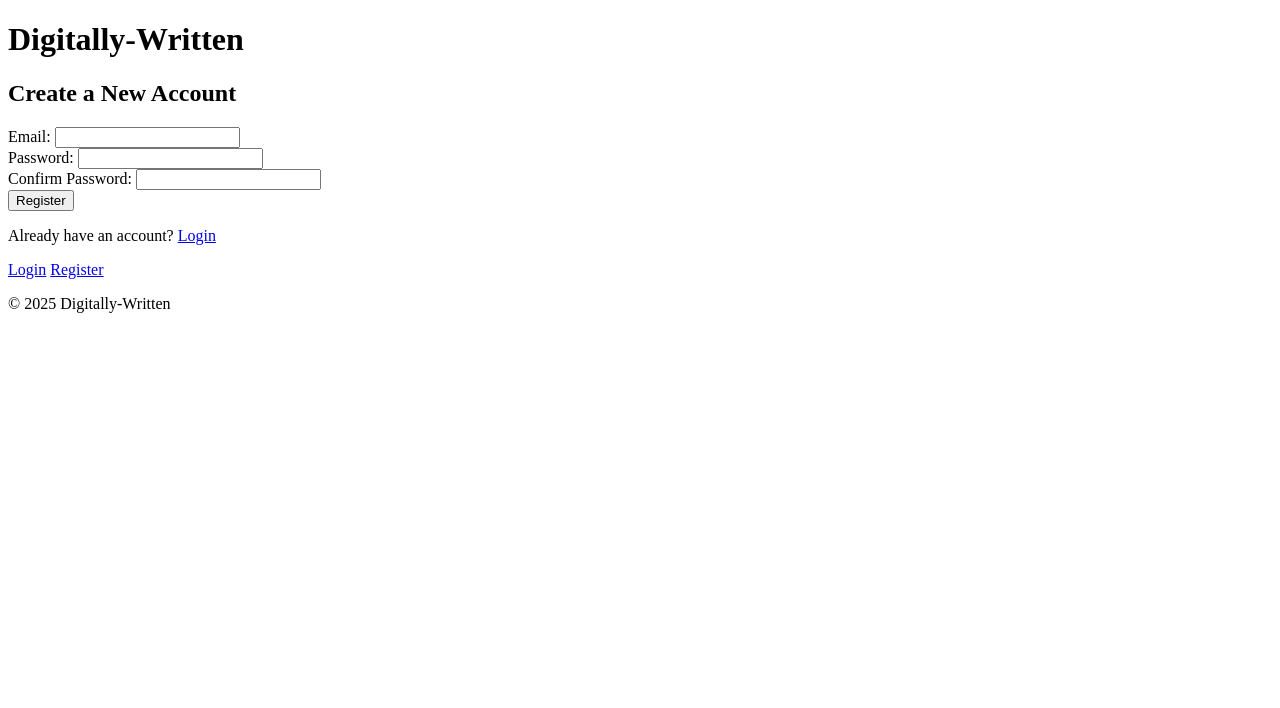
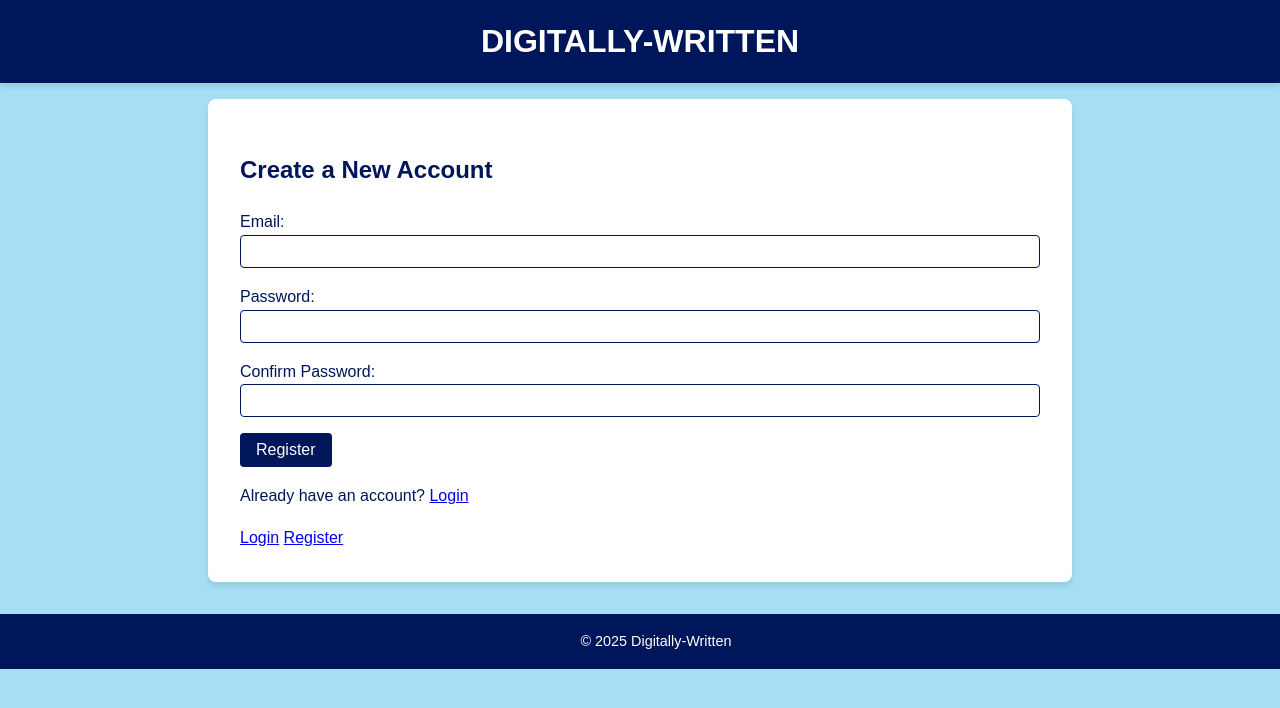
Before and after one commit to QuanBuford/Digitally-Written.com, a Django app: page /register/ in a window 1280 px wide. Shown: the top 708 px of the page. Run offline with Django 5.2, Linux system fonts and the light colour scheme.

Commit message:
britt css push and base.html update

```diff
--- a/app/static/styles.css
+++ b/app/static/styles.css
@@ -0,0 +1,121 @@
+body {
+    font-family: Arial, sans-serif;
+    background-color: #A6DFF5; /* Light blue as the base background */
+    color: #00165A; /* Navy for primary text */
+    margin: 0;
+    padding: 0;
+    line-height: 1.6;
+}
+/* Header */
+header {
+    background-color: #00165A; /* Navy */
+    color: #FFFFFF;
+    padding: 1rem;
+    text-align: center;
+    box-shadow: 0 4px 6px rgba(0, 0, 0, 0.1);
+}
+header h1 {
+    margin: 0;
+    font-size: 2rem;
+    text-transform: uppercase;
+}
+/* Navigation Bar */
+nav {
+    background-color: #603913; /* Brown */
+    padding: 0.5rem 1rem;
+    text-align: center;
+}
+nav a {
+    color: #FFFFFF;
+    text-decoration: none;
+    margin: 0 1rem;
+    font-weight: bold;
+    text-transform: uppercase;
+    transition: color 0.3s ease-in-out;
+}
+nav a:hover {
+    color: #A6DFF5; /* Light blue hover effect */
+}
+/* Main Content */
+main {
+    padding: 2rem;
+    background-color: #FFFFFF; /* White background for content area */
+    margin: 1rem auto;
+    border-radius: 8px;
+    max-width: 800px;
+    box-shadow: 0 4px 6px rgba(0, 0, 0, 0.1);
+}
+/* Buttons */
+button, .btn {
+    background-color: #00165A; /* Navy */
+    color: #FFFFFF;
+    border: none;
+    border-radius: 4px;
+    padding: 0.5rem 1rem;
+    font-size: 1rem;
+    cursor: pointer;
+    transition: background-color 0.3s ease-in-out;
+}
+button:hover, .btn:hover {
+    background-color: #603913; /* Brown */
+}
+/* Form Inputs */
+input, textarea, select {
+    width: 100%;
+    padding: 0.5rem;
+    margin-bottom: 1rem;
+    border: 1px solid #00165A; /* Navy border */
+    border-radius: 4px;
+    box-sizing: border-box;
+}
+input:focus, textarea:focus, select:focus {
+    outline: none;
+    border-color: #603913; /* Brown focus color */
+    box-shadow: 0 0 4px #A6DFF5; /* Light blue glow */
+}
+/* Footer */
+footer {
+    background-color: #00165A; /* Navy */
+    color: #FFFFFF;
+    text-align: center;
+    padding: 1rem;
+    position: relative;
+    bottom: 0;
+    width: 100%;
+    margin-top: 2rem;
+}
+footer p {
+    margin: 0;
+    font-size: 0.9rem;
+}
+/* Cards */
+.card {
+    background-color: #FFFFFF;
+    border: 1px solid #A6DFF5;
+    border-radius: 8px;
+    padding: 1rem;
+    margin-bottom: 1rem;
+    box-shadow: 0 4px 6px rgba(0, 0, 0, 0.1);
+}
+.card h3 {
+    color: #00165A; /* Navy */
+    margin-bottom: 0.5rem;
+}
+/* Tables */
+table {
+    width: 100%;
+    border-collapse: collapse;
+    margin: 1rem 0;
+}
+table th, table td {
+    border: 1px solid #A6DFF5; /* Light blue borders */
+    padding: 0.8rem;
+    text-align: left;
+}
+table th {
+    background-color: #00165A; /* Navy header */
+    color: #FFFFFF;
+}
+table tr:nth-child(even) {
+    background-color: #F2F2F2; /* Subtle alternate row shading */
+}
--- a/app/templates/base.html
+++ b/app/templates/base.html
@@ -16,7 +16,6 @@
         {% if user.is_authenticated %}
     <p>Welcome, {{ user.username }}!</p>
     <a href="{% url 'logout' %}">Logout</a>
-    <a href="{% url 'user_tickets' %}">My Post</a>
 {% else %}
     <a href="{% url 'Login' %}">Login</a>
     <a href="{% url 'register' %}">Register</a>
```
